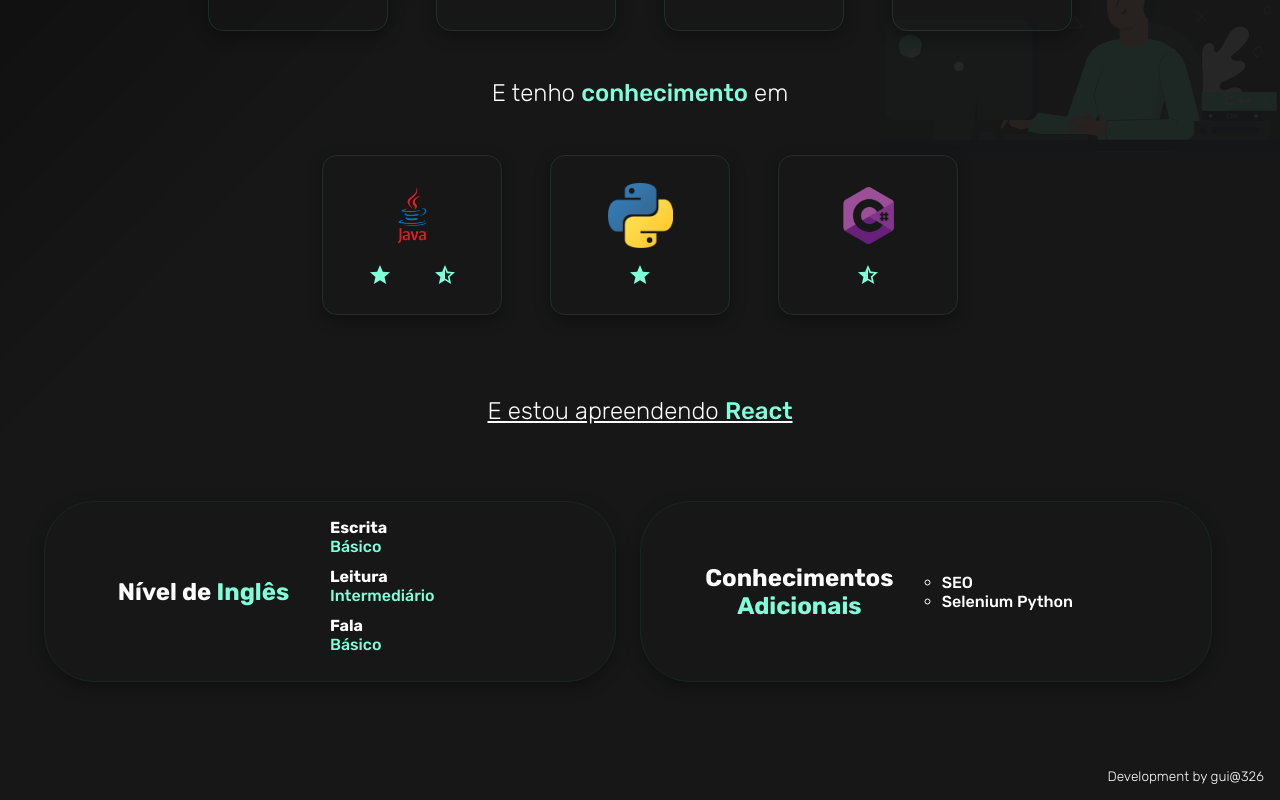
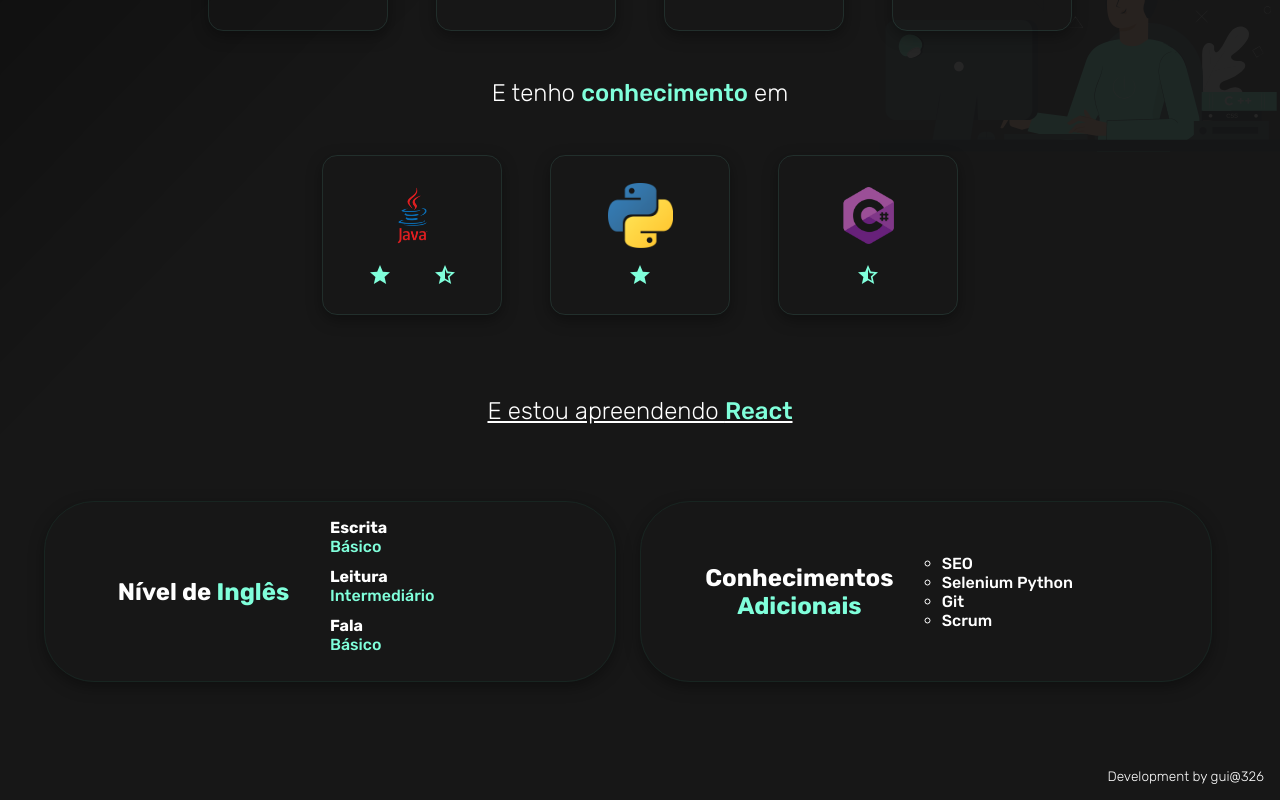
Before and after one commit to gui326/portifolio_guidev, a React (Create React App) app: page / in a window 1280 px wide. Shown: the part 1184-1984 px from the top of the page. Built offline with nearby package versions, Linux system fonts and the light colour scheme; a web font is replaced by a local one.

Commit message:
atualizando informações adicionais

```diff
--- a/src/pages/Home/index.js
+++ b/src/pages/Home/index.js
@@ -164,6 +164,8 @@ export default function Home(){
                                 <ul>
                                     <li>SEO</li>
                                     <li>Selenium Python</li>
+                                    <li>Git</li>
+                                    <li>Scrum</li>
                                 </ul>
                             </RightSide>
                         </CardAdicional>
```
